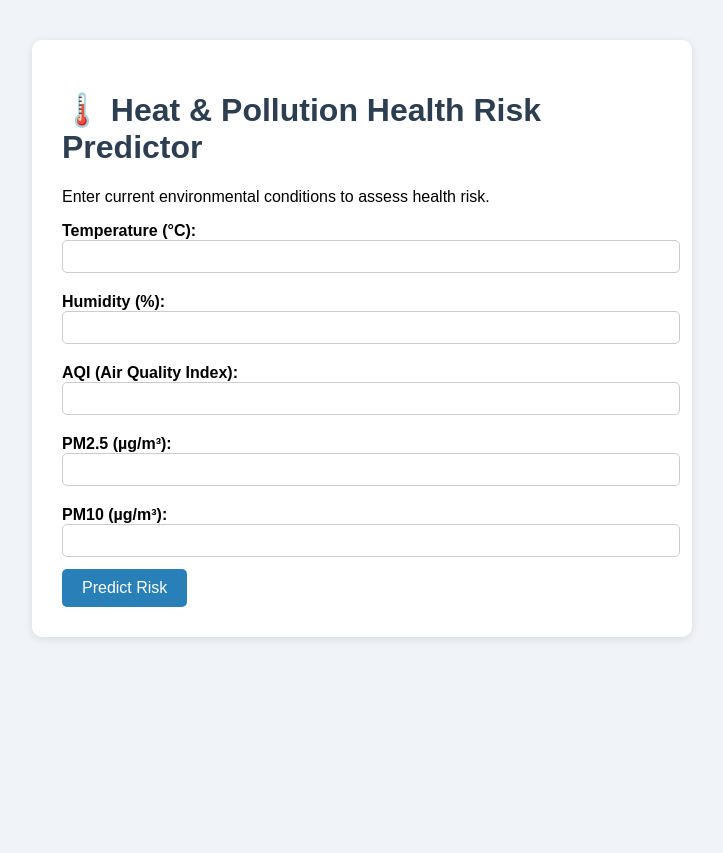
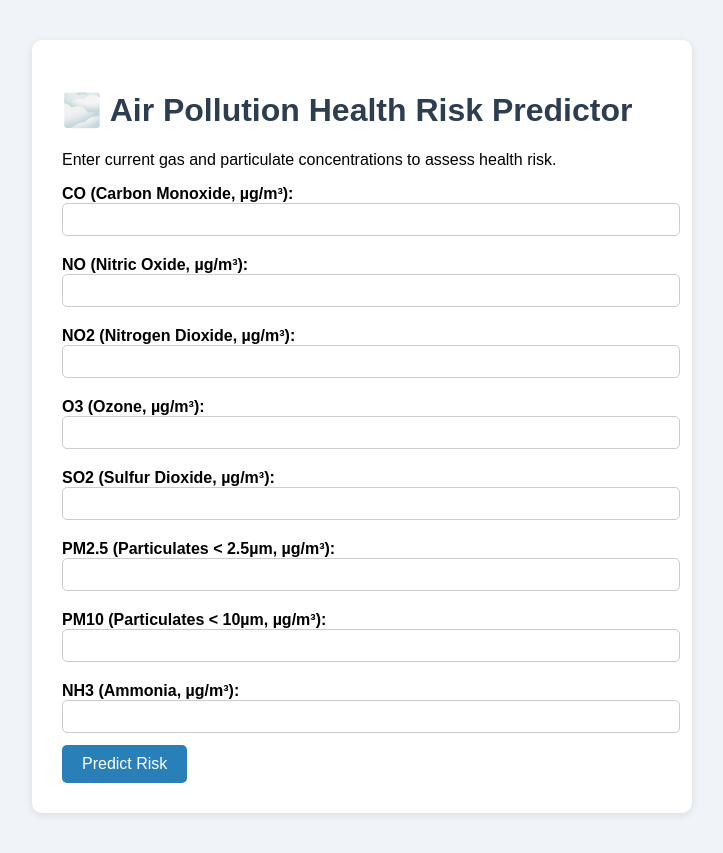
Before and after one commit to Hiraya025/PTF03_Final_Project, a Flask app: page / in a window 1280 px wide. Shown: the whole page, without its empty margins (278-1001 px from the left). Before the commit the page ends 639 px from the top, so only its background shows below. Run offline with Flask 3, Linux system fonts and the light colour scheme; parts of the project's set-up code (start-up, migrations or seed data) failed here and were passed over.

Commit message:
Update health risk predictor form for air pollution

```diff
--- a/templates/index.html
+++ b/templates/index.html
@@ -7,28 +7,37 @@
 </head>
 <body>
     <div class="container">
-        <h1>🌡️ Heat & Pollution Health Risk Predictor</h1>
-        <p>Enter current environmental conditions to assess health risk.</p>
+        <h1>🌫️ Air Pollution Health Risk Predictor</h1>
+        <p>Enter current gas and particulate concentrations to assess health risk.</p>
 
         {% if error %}
         <p class="error">⚠️ Error: {{ error }}</p>
         {% endif %}
 
         <form action="/predict" method="POST">
-            <label>Temperature (°C):
-                <input type="number" step="0.1" name="temperature" required>
+            <label>CO (Carbon Monoxide, µg/m³):
+                <input type="number" step="any" name="co" required>
             </label>
-            <label>Humidity (%):
-                <input type="number" step="0.1" name="humidity" required>
+            <label>NO (Nitric Oxide, µg/m³):
+                <input type="number" step="any" name="no" required>
             </label>
-            <label>AQI (Air Quality Index):
-                <input type="number" step="0.1" name="aqi" required>
+            <label>NO2 (Nitrogen Dioxide, µg/m³):
+                <input type="number" step="any" name="no2" required>
             </label>
-            <label>PM2.5 (µg/m³):
-                <input type="number" step="0.01" name="pm25" required>
+            <label>O3 (Ozone, µg/m³):
+                <input type="number" step="any" name="o3" required>
             </label>
-            <label>PM10 (µg/m³):
-                <input type="number" step="0.01" name="pm10" required>
+            <label>SO2 (Sulfur Dioxide, µg/m³):
+                <input type="number" step="any" name="so2" required>
+            </label>
+            <label>PM2.5 (Particulates < 2.5µm, µg/m³):
+                <input type="number" step="any" name="pm25" required>
+            </label>
+            <label>PM10 (Particulates < 10µm, µg/m³):
+                <input type="number" step="any" name="pm10" required>
+            </label>
+            <label>NH3 (Ammonia, µg/m³):
+                <input type="number" step="any" name="nh3" required>
             </label>
             <button type="submit">Predict Risk</button>
         </form>
```
